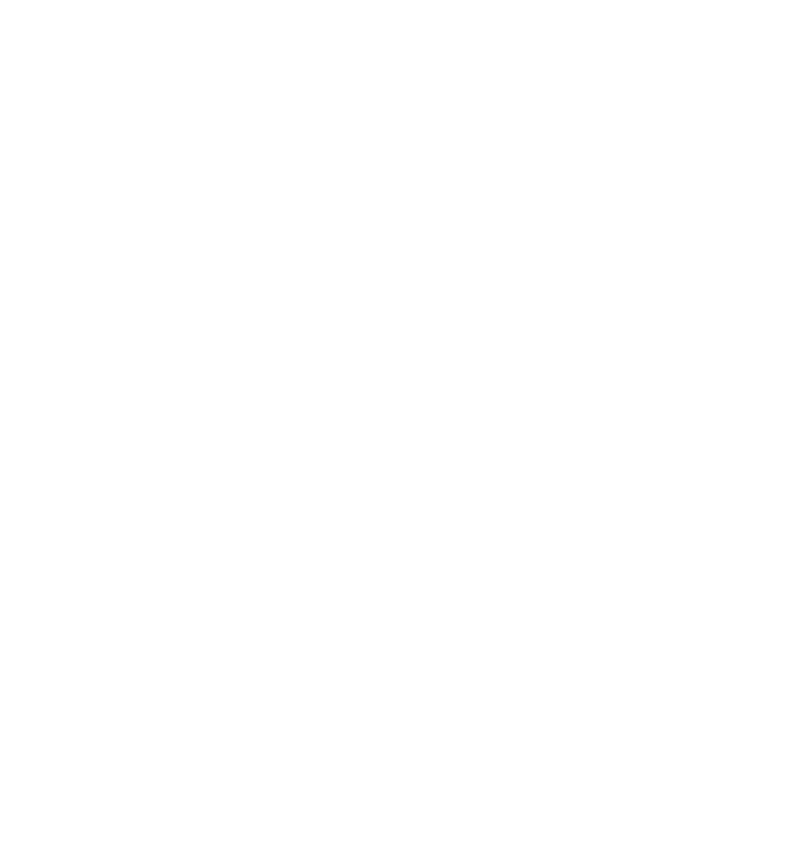
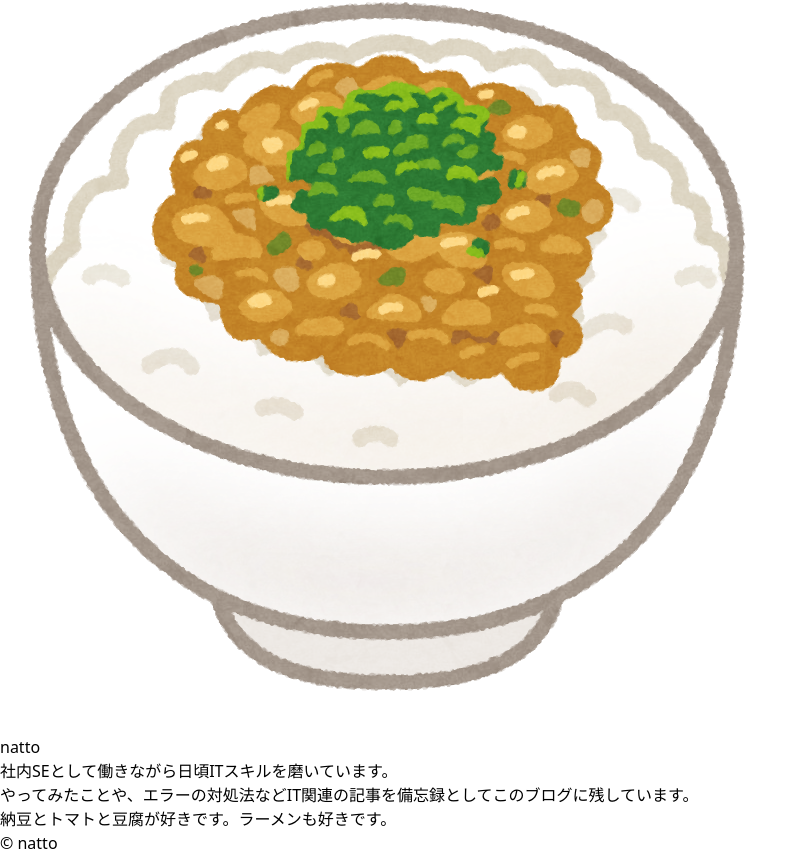
Before and after one commit to nattomatofu/blog, a Next.js app: page /profile in a window 1280 px wide. Shown: the part 1535-2390 px from the top of the page, without its empty margins (0-809 px from the left). Before the commit the page ends 1495 px from the top, so only its background shows below. Built offline with nearby package versions, Linux system fonts and the light colour scheme.

Commit message:
プロフィールのカードを常に表示するように変更

```diff
--- a/src/components/Layout.js
+++ b/src/components/Layout.js
@@ -27,14 +27,37 @@
                     </div>
                 </div>
             </header>
-            {children}
-            {/* {!home && (
+            <div className="container m-auto flex-wrap lg:flex">
+                <div className="lg:w-8/12">{children}</div>
+                {/* {!home && (
                 <div className="container mx-auto px-1 pb-4 md:pt-4">
                     <div className="p-5 md:w-1/3">
                         <Link href="/">← ホームへ戻る</Link>
                     </div>
                 </div>
             )} */}
+                <div className="container mx-auto mt-8 p-6 text-gray-600 lg:mx-0 lg:mt-0 lg:w-4/12 xl:pr-52">
+                    <Link href="/posts/jenkins-memo">
+                        <div className="rounded-md border border-t-8  border-neutral-600 p-5 align-middle">
+                            <div className="mb-4 text-lg font-bold ">プロフィール</div>
+                            <div className="flex flex-wrap items-center">
+                                <img className="w-2/12 lg:w-3/12" src="/images/profile/profile_icon.png" alt="プロフィールアイコン" />
+                                <p className="ml-6 text-xl">natto</p>
+                            </div>
+                            <div className="py-6">
+                                <p className="title-font border-l-neutral-700">
+                                    社内SEとして働きながら日頃ITスキルを磨いています。
+                                    <br />
+                                    やってみたことや、エラーの対処法などIT関連の記事を備忘録としてこのブログに残しています。
+                                    <br />
+                                    納豆とトマトと豆腐が好きです。ラーメンも好きです。
+                                    <br />
+                                </p>
+                            </div>
+                        </div>
+                    </Link>
+                </div>
+            </div>
             <footer className="body-font mt-8 bg-neutral-200 text-gray-600">
                 <div className="container mx-auto flex flex-col  items-center px-5 py-5">
                     <p className="text-gray-500 sm:ml-4 sm:mt-0 sm:border-l-2 sm:border-gray-200 sm:py-2 sm:pl-4">© natto</p>
--- a/src/pages/index.js
+++ b/src/pages/index.js
@@ -39,7 +39,7 @@
             </Head>
             <main>
                 <section>
-                    <div className="container mx-auto px-6 xl:px-52">
+                    <div className="container mx-auto px-6 xl:pl-52">
                         <div className="mt-4 border-b border-l-4 border-neutral-700 border-l-neutral-700 md:mt-8">
                             <h1 className="ml-2 text-xl">Posts</h1>
                         </div>
@@ -47,7 +47,7 @@
                 </section>
 
                 <section className="body-font text-gray-600">
-                    <div className="container mx-auto px-1 md:pt-4 xl:px-48">
+                    <div className="container mx-auto px-1 md:pt-4 xl:pl-48">
                         <div className="flex flex-wrap">
                             <div className="w-full p-4 md:w-1/2">
                                 <Link href="/posts/jenkins-memo">
--- a/src/pages/posts/ec2-troubleshooting.js
+++ b/src/pages/posts/ec2-troubleshooting.js
@@ -25,7 +25,7 @@
                 <title>{title}</title>
             </Head>
             <main>
-                <div className="container mx-auto px-5 xl:px-52">
+                <div className="container mx-auto px-5 xl:pl-52">
                     <section>
                         <div className="mt-8 border-b-2 border-t-2 border-neutral-700">
                             <h1 className="container mx-auto p-4 text-lg font-bold md:p-12 md:text-xl">{title}</h1>
--- a/src/pages/posts/gitlab-memo.js
+++ b/src/pages/posts/gitlab-memo.js
@@ -27,7 +27,7 @@
                 <title>{title}</title>
             </Head>
             <main>
-                <div className="container mx-auto px-5 xl:px-52">
+                <div className="container mx-auto px-5 xl:pl-52">
                     <section>
                         <div className="mt-8 border-b-2 border-t-2 border-neutral-700">
                             <h1 className="container mx-auto p-4 text-lg font-bold md:p-12 md:text-xl">{title}</h1>
--- a/src/pages/posts/jenkins-memo.js
+++ b/src/pages/posts/jenkins-memo.js
@@ -26,7 +26,7 @@
                 <title>{title}</title>
             </Head>
             <main>
-                <div className="container mx-auto px-5 xl:px-52">
+                <div className="container mx-auto px-5 xl:pl-52">
                     <section>
                         <div className="mt-8 border-b-2 border-t-2 border-neutral-700">
                             <h1 className="container mx-auto p-4 text-lg font-bold md:p-12 md:text-xl">{title}</h1>
--- a/src/pages/posts/made-blog-with-nextjs.js
+++ b/src/pages/posts/made-blog-with-nextjs.js
@@ -25,7 +25,7 @@
                 <title>{title}</title>
             </Head>
             <main>
-                <div className="container mx-auto px-5 xl:px-52">
+                <div className="container mx-auto px-5 xl:pl-52">
                     <section>
                         <div className="mt-8 border-b-2 border-t-2 border-neutral-700">
                             <h1 className="container mx-auto p-4 text-lg font-bold md:p-12 md:text-xl">{title}</h1>
```
